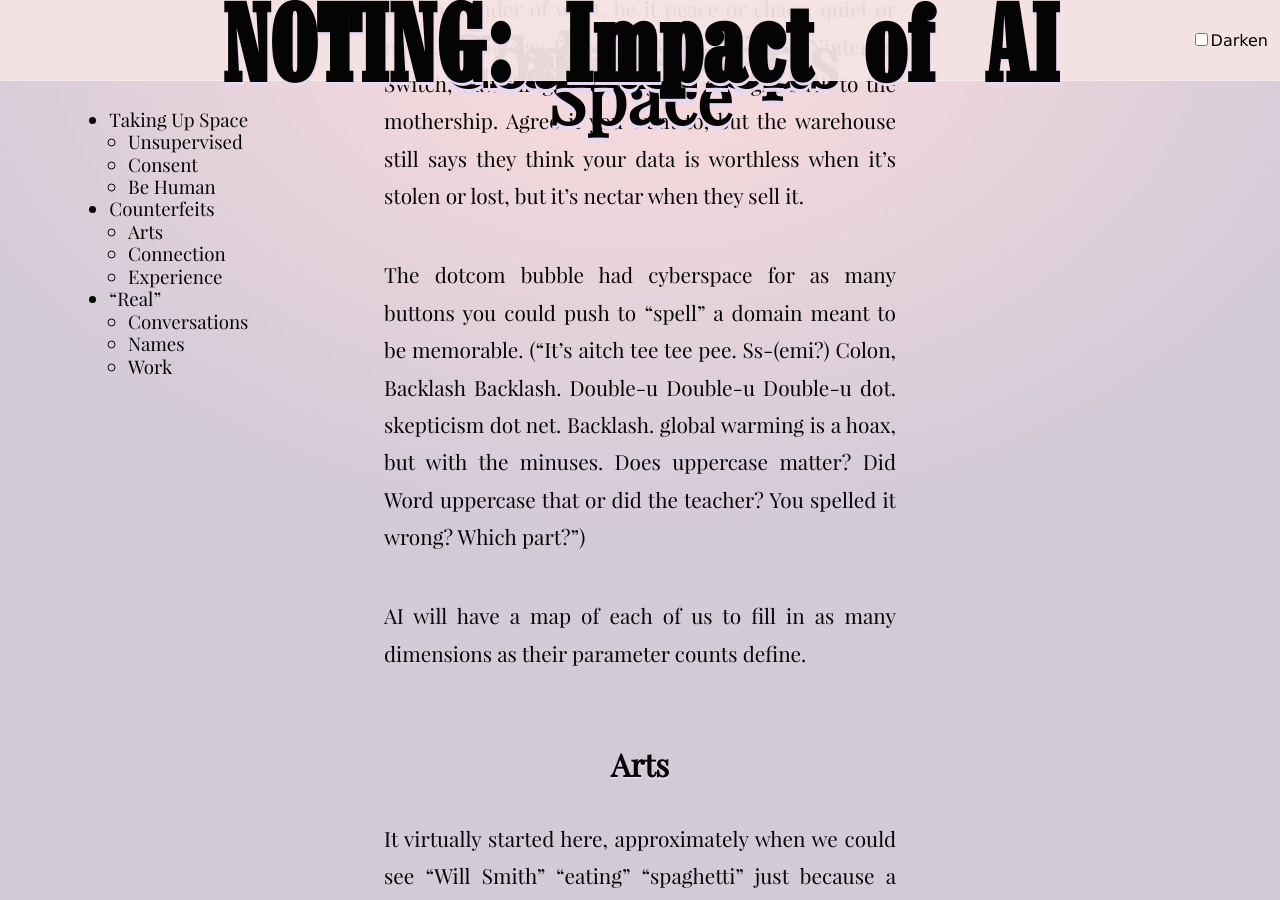
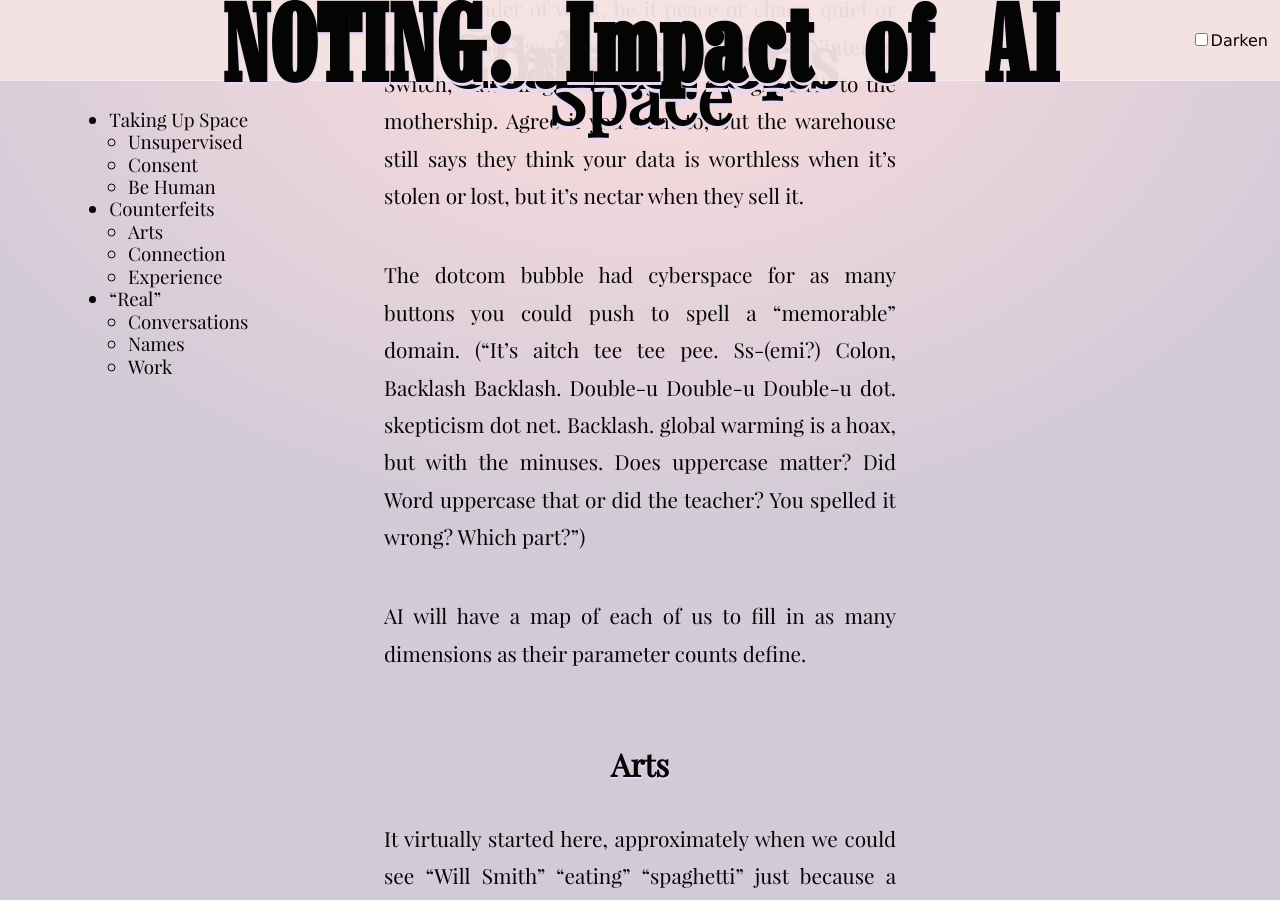
Before and after one commit to tiliv/antibody, a Jekyll site: the page built from docs/journal/autumn-ryan-Impact-of-AI/index.md, in a window 1280 px wide and 900 px high, scrolled down 20981 px. Built offline with Jekyll 4.4.1, drawn with Linux system fonts in a browser that asks for light colours.

Commit message:
Tighten up

```diff
--- a/docs/journal/autumn-ryan-Impact-of-AI/index.md
+++ b/docs/journal/autumn-ryan-Impact-of-AI/index.md
@@ -187,7 +187,7 @@ LLM bots are very meta-stupid but splashed with our first buckets of education.
 
 Recognize that the first layer of Counterfeit we see is still growing beneath the existing complaints, but it will be there: Call them Agents first, because it allows you to wonder of what, be it peace or chaos, quiet or noise. If you pay for web activity like it's a Nintendo Switch, that thing's data is going all right back to the mothership. Agree if you want to, but the warehouse still says they think your data is worthless when it's stolen or lost, but it's nectar when they sell it.
 
-The dotcom bubble had cyberspace for as many buttons you could push to "spell" a domain meant to be memorable. ("It's aitch tee tee pee. Ss-(emi?) Colon, Backlash Backlash. Double-u Double-u Double-u dot. skepticism dot net. Backlash. global warming is a hoax, but with the minuses. Does uppercase matter? Did Word uppercase that or did the teacher? You spelled it wrong? Which part?")
+The dotcom bubble had cyberspace for as many buttons you could push to spell a "memorable" domain. ("It's aitch tee tee pee. Ss-(emi?) Colon, Backlash Backlash. Double-u Double-u Double-u dot. skepticism dot net. Backlash. global warming is a hoax, but with the minuses. Does uppercase matter? Did Word uppercase that or did the teacher? You spelled it wrong? Which part?")
 
 AI will have a map of each of us to fill in as many dimensions as their parameter counts define.
 
```
